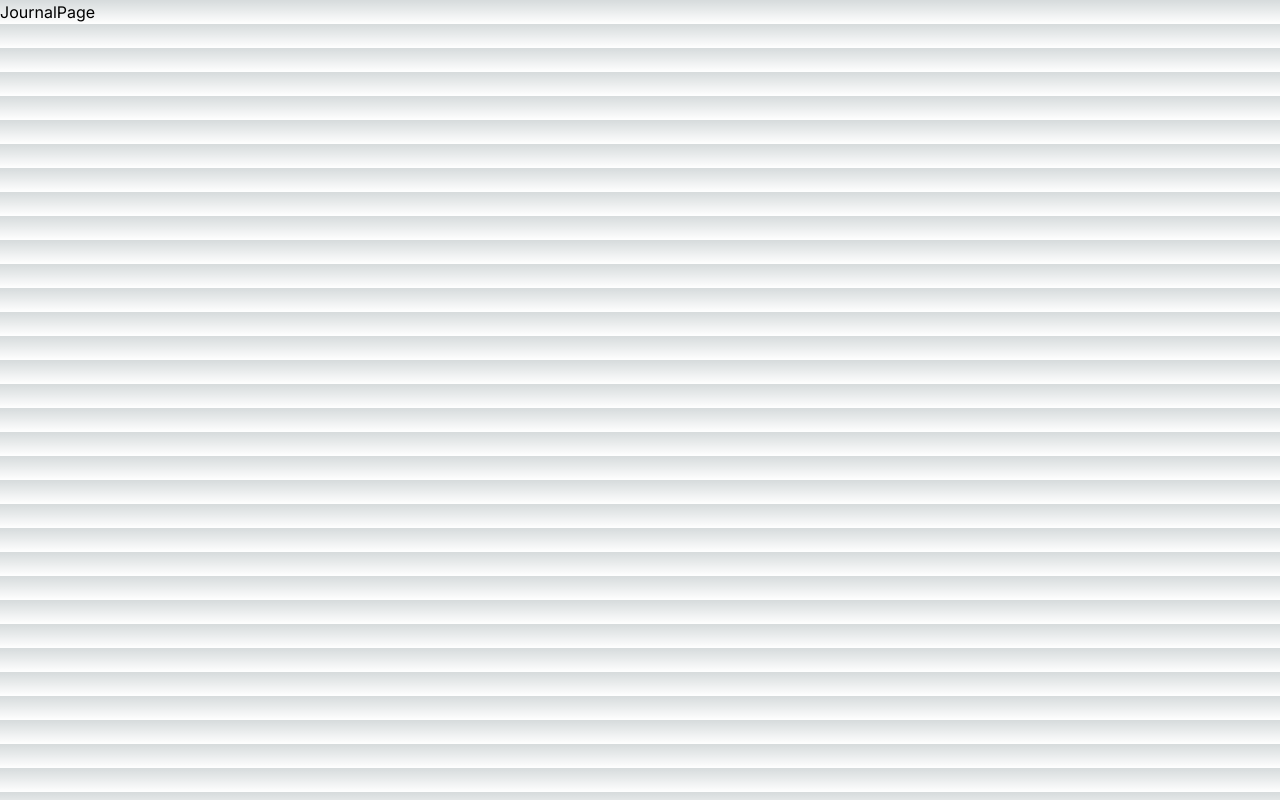
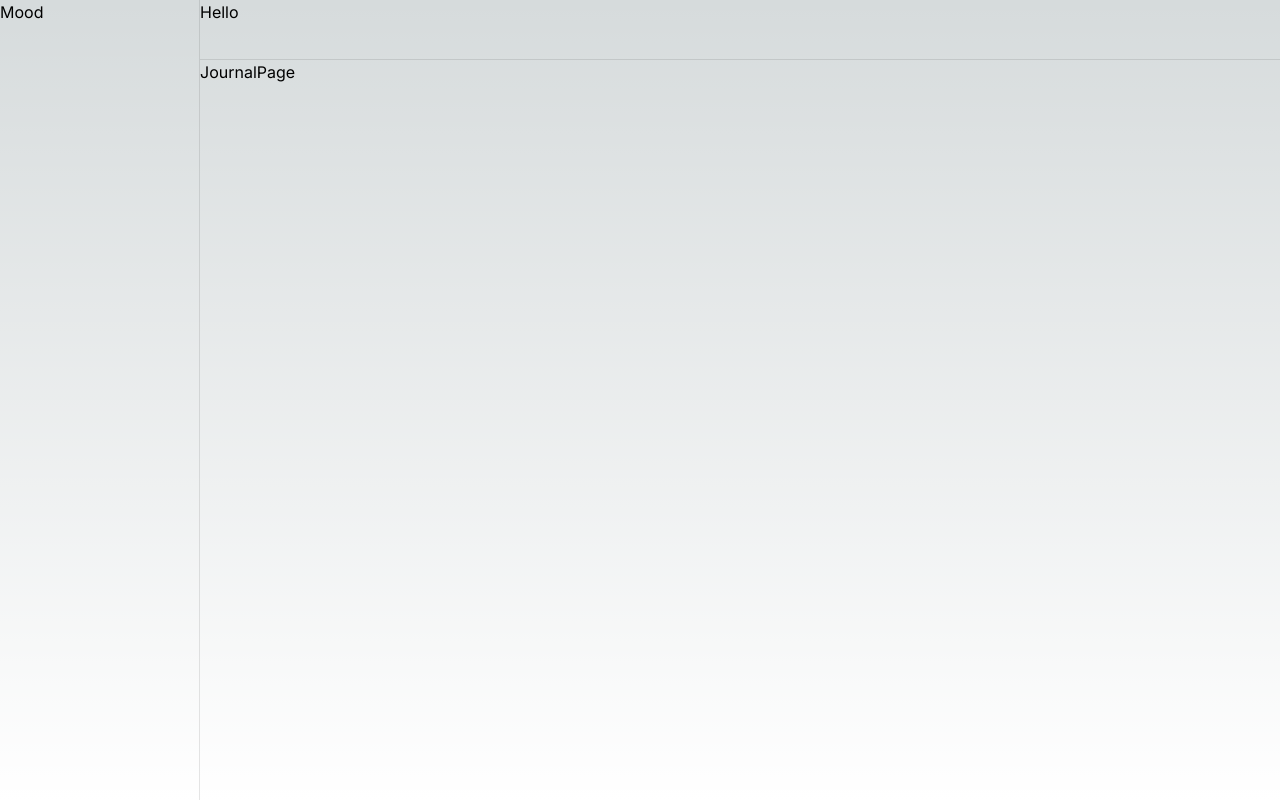
Before and after one commit to PAPPY-JOE/next, a Next.js app in the folder journal/: page /journal in a window 1280 px wide. Built offline with nearby package versions, Linux system fonts and the light colour scheme.

Commit message:
Commenced dashboard layout

```diff
--- a/journal/app/(dashboard)/layout.tsx
+++ b/journal/app/(dashboard)/layout.tsx
@@ -1,6 +1,16 @@
 const DashboardLayout = ({ children }) => {
   return (
-    <div>{children}</div>
+    <div className="h-screen w-screen relative">
+        <aside className="absolute w-[200px] top-0 left-0 h-full border-r border-black/10">
+            Mood
+        </aside>
+        <div className="ml-[200px]">
+          <header className="h-[60px] border-b border-black/10">Hello</header>
+          <div>
+            {children}
+          </div>
+        </div>
+    </div>
   )
 }
 
```
